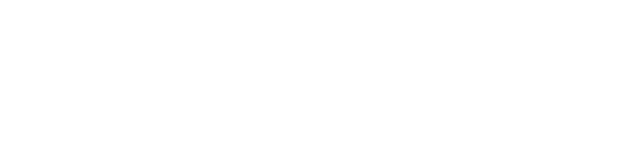
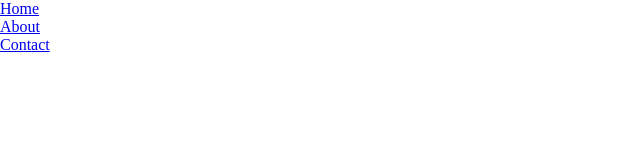
Before and after one commit to suppernovha/jankev, a plain HTML site: page index.html in a window 1280 px wide. Shown: the whole page, without its empty margins (0-640 px from the left). Drawn offline with Linux system fonts and the light colour scheme.

Commit message:
modif html

```diff
--- a/index.html
+++ b/index.html
@@ -8,6 +8,14 @@
     <title>JANKEV</title>
 </head>
 <body>
-    <header></header>
+    <header>
+        <nav>
+            <ul>
+                <li><a href="index.html">Home</a></li>
+                <li><a href="about.html">About</a></li>
+                <li><a href="contact.html">Contact</a></li>
+            </ul>
+        </nav>
+    </header>
 </body>
 </html>
```
